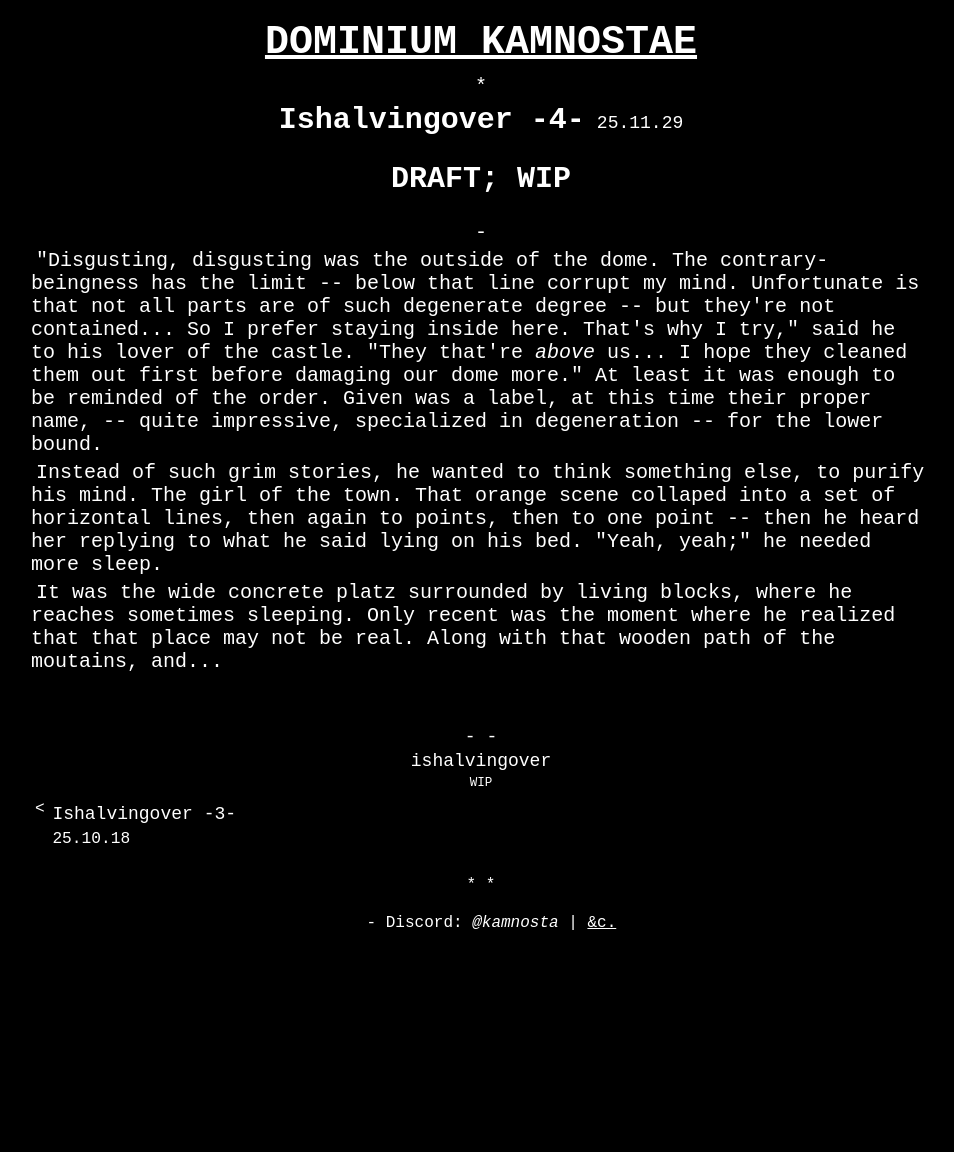
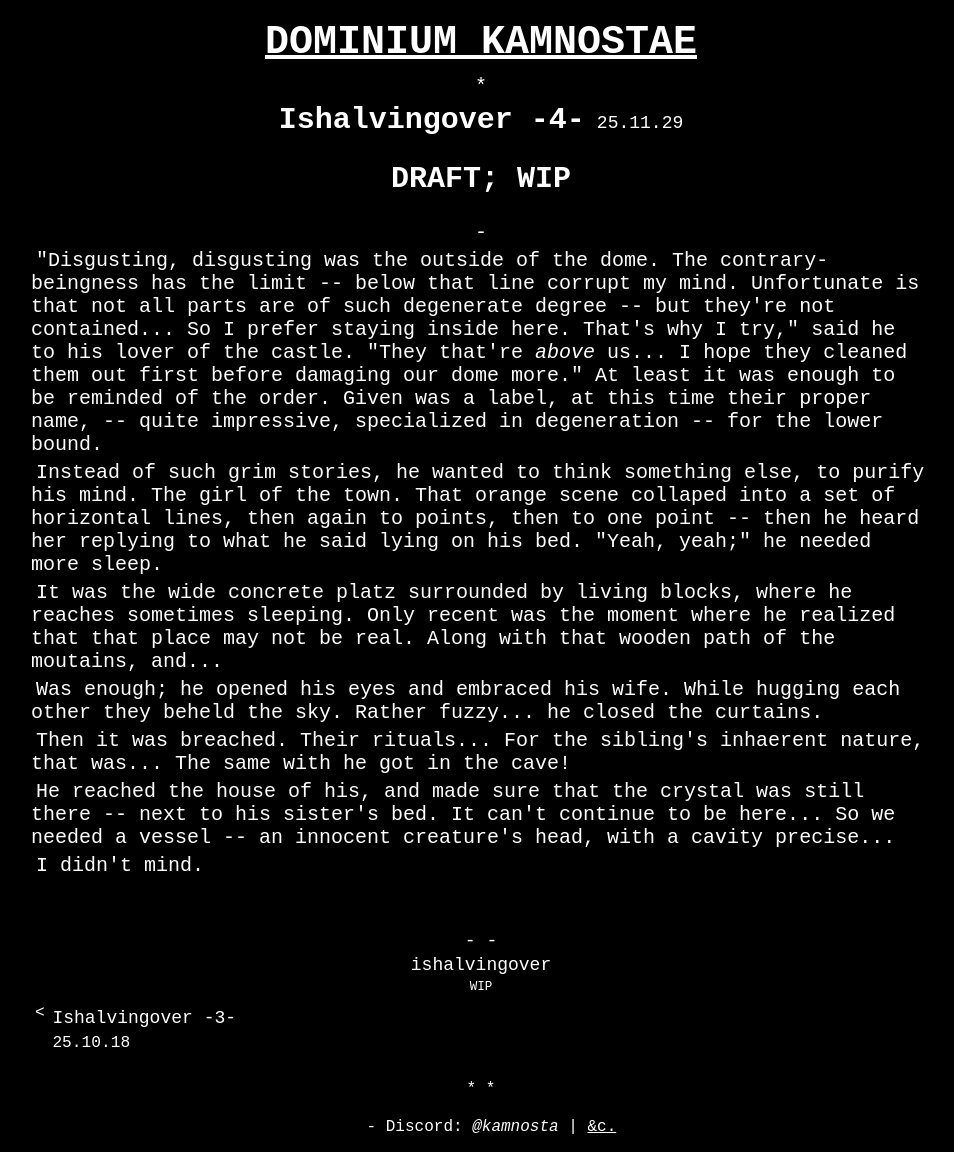
Before and after one commit to kamnosta/kamnosta.github.io, a Jekyll site: the page built from _ishalvingover/25-11-29-4.md, in a window 1280 px wide. Shown: the whole page, without its empty margins (159-1113 px from the left). Built offline with Jekyll 4.4.1, drawn with Linux system fonts in a browser that asks for light colours; before the commit the page ends 948 px from its top, so only the background shows below that.

Commit message:
iho4 update

```diff
--- a/_ishalvingover/25-11-29-4.md
+++ b/_ishalvingover/25-11-29-4.md
@@ -10,3 +10,11 @@ firstverse: "DRAFT; WIP"
 Instead of such grim stories, he wanted to think something else, to purify his mind. The girl of the town. That orange scene collaped into a set of horizontal lines, then again to points, then to one point -- then he heard her replying to what he said lying on his bed. "Yeah, yeah;" he needed more sleep.
 
 It was the wide concrete platz surrounded by living blocks, where he reaches sometimes sleeping. Only recent was the moment where he realized that that place may not be real. Along with that wooden path of the moutains, and...
+
+Was enough; he opened his eyes and embraced his wife. While hugging each other they beheld the sky. Rather fuzzy... he closed the curtains.
+
+Then it was breached. Their rituals... For the sibling's inhaerent nature, that was... The same with he got in the cave!
+
+He reached the house of his, and made sure that the crystal was still there -- next to his sister's bed. It can't continue to be here... So we needed a vessel -- an innocent creature's head, with a cavity precise...
+
+I didn't mind.
```
